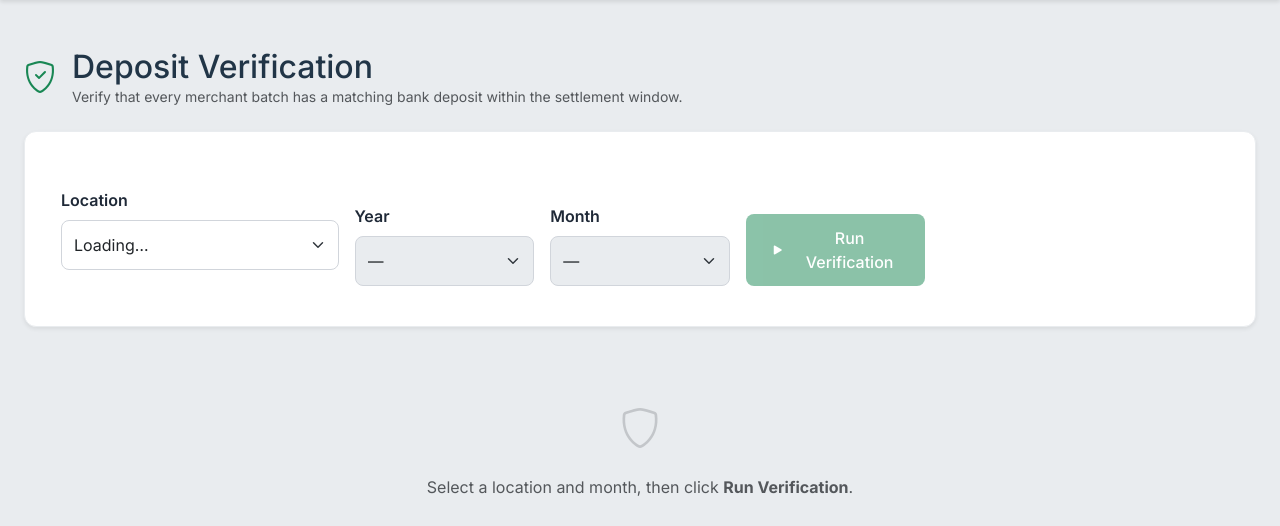
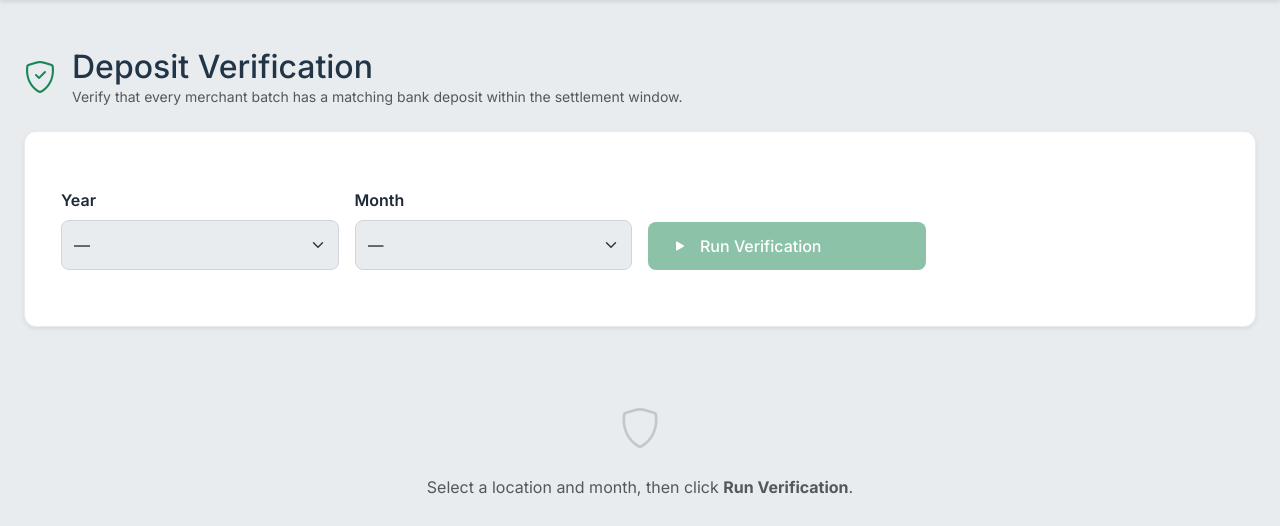
Before and after one commit to dannguy1/rest_finance, a Python web app: template app/templates/verification.html in a window 1280 px wide. Shown: the part 64-590 px from the top of the page. Run offline with Jinja, Linux system fonts and the light colour scheme; the template is opened without the code that fills it, so the values that code supplies are empty.

Commit message:
ui: remove location selector from verification page
Location is now driven by the navbar context (dropdown + localStorage).
- Remove Location <select> from verification controls row; widen year/month/run cols
- JS reads active location via window._preselect_location → localStorage → 'gg'
- Replace _populateLocationSelect() / _onLocationChange() with _initForLocation(locId)
- _runVerification() uses module-level _activeLocId instead of the removed select

Co-authored-by: Copilot <223556219+Copilot@users.noreply.github.com>

```diff
--- a/app/static/js/verification.js
+++ b/app/static/js/verification.js
@@ -8,11 +8,18 @@ const Verification = (() => {
     let _configs = [];
     let _availableMonths = [];   // [{year, month}, ...]
     let _lastResult = null;
+    let _activeLocId = null;
 
     const MONTH_NAMES = [
         '', 'January', 'February', 'March', 'April', 'May', 'June',
         'July', 'August', 'September', 'October', 'November', 'December'
     ];
+
+    // Resolve active location: server-injected → localStorage → default 'gg'
+    function _resolveLocation() {
+        if (window._preselect_location) return window._preselect_location;
+        try { return localStorage.getItem('activeLocation') || 'gg'; } catch { return 'gg'; }
+    }
 
     // ------------------------------------------------------------------
     // Init
@@ -28,54 +35,23 @@ const Verification = (() => {
             if (!resp.ok) throw new Error('Failed to load configs');
             const data = await resp.json();
             _configs = data.configs || [];
-            _populateLocationSelect();
+            await _initForLocation(_resolveLocation());
         } catch (e) {
             _showError('Could not load verification configurations: ' + e.message);
         }
     }
 
-    function _populateLocationSelect() {
-        const sel = document.getElementById('location-select');
-        sel.innerHTML = '<option value="">Select location…</option>';
-        _configs.forEach(c => {
-            const opt = document.createElement('option');
-            opt.value = c.location_id;
-            opt.textContent = c.display_name;
-            sel.appendChild(opt);
-        });
+    async function _initForLocation(locId) {
+        _activeLocId = locId;
+        const yearSel  = document.getElementById('year-select');
+        const monthSel = document.getElementById('month-select');
+        const runBtn   = document.getElementById('run-btn');
+        const infoEl   = document.getElementById('source-info');
 
-        // Auto-select location if pre-set by server (location-centric URL)
-        const preselect = window._preselect_location;
-        if (preselect) {
-            sel.value = preselect;
-            if (sel.value === preselect) {
-                _onLocationChange();
-            }
-        }
-    }
-
-    // ------------------------------------------------------------------
-    // Event bindings
-    // ------------------------------------------------------------------
-    function _bindEvents() {
-        document.getElementById('location-select').addEventListener('change', _onLocationChange);
-        document.getElementById('year-select').addEventListener('change', _onYearChange);
-        document.getElementById('month-select').addEventListener('change', _onMonthChange);
-        document.getElementById('run-btn').addEventListener('click', _runVerification);
-        document.getElementById('export-btn').addEventListener('click', _exportCSV);
-    }
-
-    async function _onLocationChange() {
-        const locId = document.getElementById('location-select').value;
-        const yearSel = document.getElementById('year-select');
-        const monthSel = document.getElementById('month-select');
-        const runBtn = document.getElementById('run-btn');
-        const infoEl = document.getElementById('source-info');
-
-        yearSel.disabled = true; yearSel.innerHTML = '<option value="">—</option>';
+        yearSel.disabled  = true; yearSel.innerHTML  = '<option value="">—</option>';
         monthSel.disabled = true; monthSel.innerHTML = '<option value="">—</option>';
-        runBtn.disabled = true;
-        infoEl.innerHTML = '';
+        runBtn.disabled   = true;
+        infoEl.innerHTML  = '';
 
         if (!locId) return;
 
@@ -94,6 +70,15 @@ const Verification = (() => {
         } catch (e) {
             _showError('Could not load available months: ' + e.message);
         }
+    }
+    // ------------------------------------------------------------------
+    // Event bindings
+    // ------------------------------------------------------------------
+    function _bindEvents() {
+        document.getElementById('year-select').addEventListener('change', _onYearChange);
+        document.getElementById('month-select').addEventListener('change', _onMonthChange);
+        document.getElementById('run-btn').addEventListener('click', _runVerification);
+        document.getElementById('export-btn').addEventListener('click', _exportCSV);
     }
 
     function _populateYearSelect() {
@@ -136,7 +121,7 @@ const Verification = (() => {
     // Run verification
     // ------------------------------------------------------------------
     async function _runVerification() {
-        const locId  = document.getElementById('location-select').value;
+        const locId  = _activeLocId;
         const year   = document.getElementById('year-select').value;
         const month  = document.getElementById('month-select').value;
         if (!locId || !year || !month) return;
--- a/app/templates/verification.html
+++ b/app/templates/verification.html
@@ -82,24 +82,18 @@
     <div class="card-body">
       <div class="row g-3 align-items-end">
         <div class="col-md-3">
-          <label class="form-label fw-semibold">Location</label>
-          <select id="location-select" class="form-select">
-            <option value="">Loading…</option>
-          </select>
-        </div>
-        <div class="col-md-2">
           <label class="form-label fw-semibold">Year</label>
           <select id="year-select" class="form-select" disabled>
             <option value="">—</option>
           </select>
         </div>
-        <div class="col-md-2">
+        <div class="col-md-3">
           <label class="form-label fw-semibold">Month</label>
           <select id="month-select" class="form-select" disabled>
             <option value="">—</option>
           </select>
         </div>
-        <div class="col-md-2">
+        <div class="col-md-3">
           <button id="run-btn" class="btn btn-success w-100" disabled>
             <i class="bi bi-play-fill me-1"></i> Run Verification
           </button>
```
